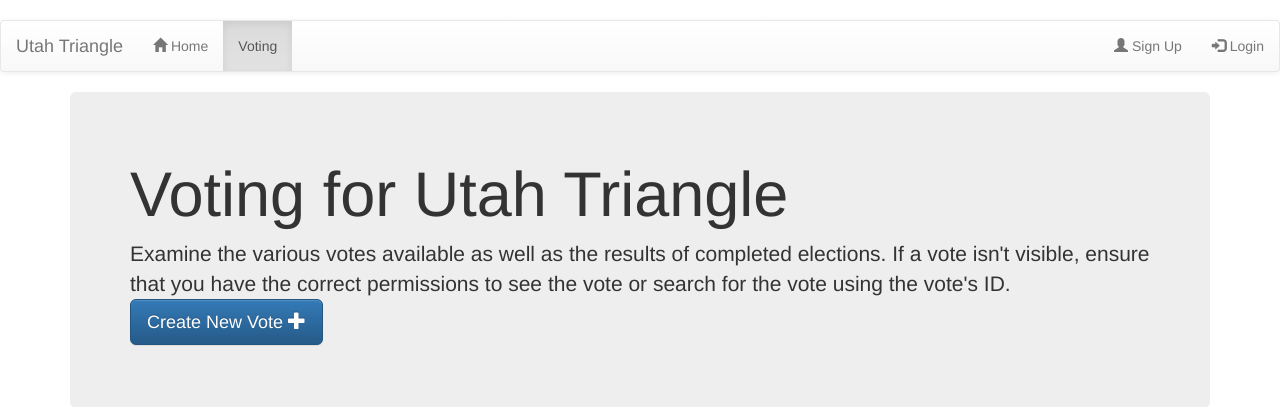
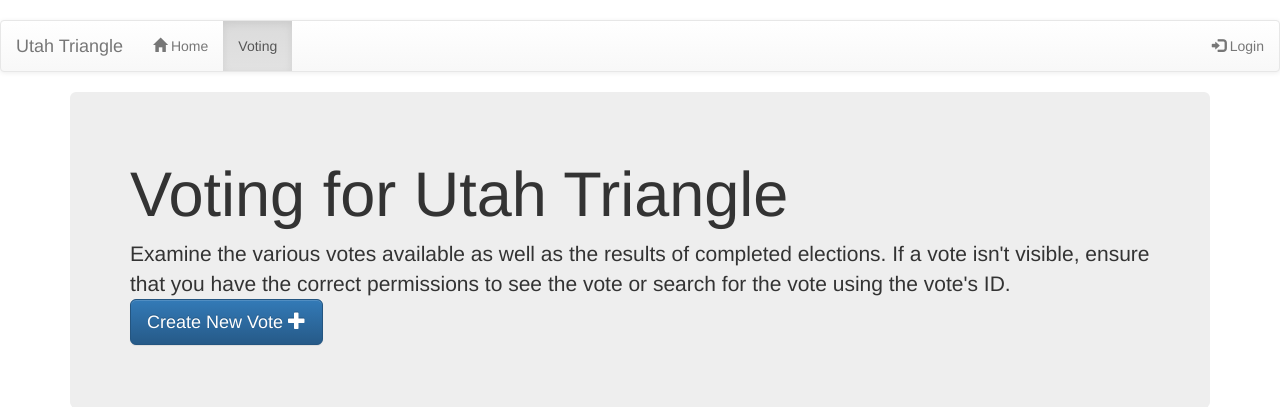
Before and after one commit to slaymaker1907/utah-triangle-voting, a Django app: template triangle_website/voting/templates/voting/index.html in a window 1280 px wide. Shown: the top 407 px of the page. Run offline with Django 3.2, Linux system fonts and the light colour scheme; the template is opened without the code that fills it, so the values that code supplies are empty; some libraries are stand-ins or nearby versions.

Commit message:
Should have been on last commit

```diff
--- a/triangle_website/voting/templates/voting/navbar.html
+++ b/triangle_website/voting/templates/voting/navbar.html
@@ -10,7 +10,6 @@
 			</ul>
 			<ul class="nav navbar-nav navbar-right">
 				{% if not user.is_authenticated %}
-				<li><a href="{% url 'voting:sign_up' %}"><span class="glyphicon glyphicon-user"></span> Sign Up</a></li>
 				<li><a href="{% url 'voting:sign_in' %}"><span class="glyphicon glyphicon-log-in"></span> Login</a></li>
 				{% else %}
 				<li><a href="{% url 'voting:signout' %}"><span class="glyphicon glyphicon-log-in"></span> Logout</a></li>
```
